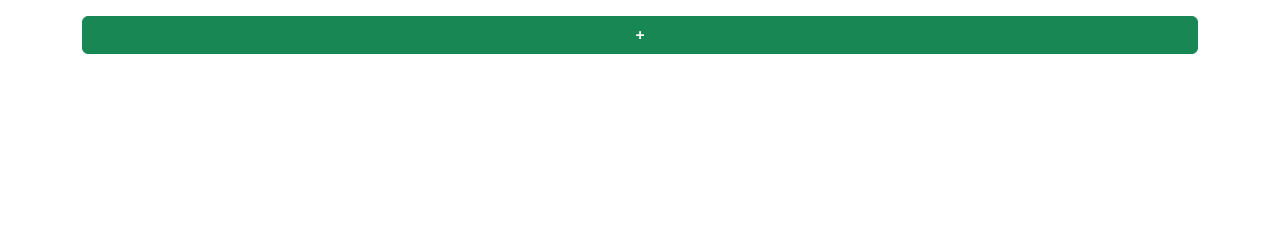
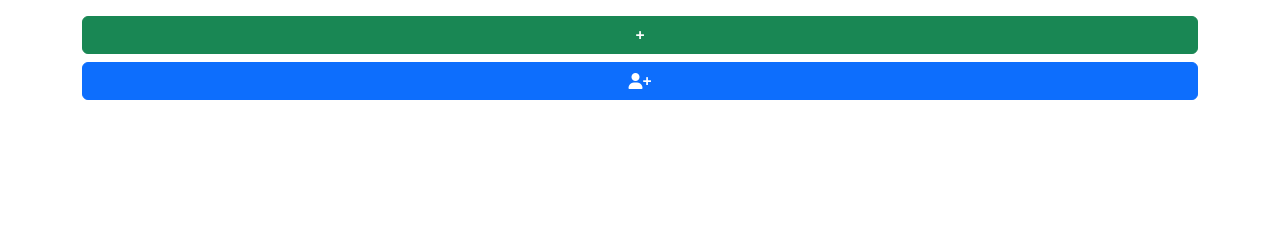
Before and after one commit to Alexilian/djangoARendre, a Django app: page /userTasks/list/ in a window 1280 px wide. Shown: the part 193-433 px from the top of the page. Run offline with Django 3.2, Linux system fonts and the light colour scheme; some libraries are stand-ins or nearby versions.

Commit message:
list by user (on my way)

```diff
--- a/userTasks/templates/list.html
+++ b/userTasks/templates/list.html
@@ -34,12 +34,13 @@ Les Tâches
                 <i class="fas fa-lock-open"></i>
                 {% endif %}
             </td>
-            <td><button class="btn btn-primary">Modifier</button></td>
-            <td><a href="/userTasks/list/delete/{{elem.id}}"><button class="btn btn-danger">Supprimer</button></a></td>
-            <td><a href="/userTasks/tacheDetail/{{elem.id}}"><button class="btn btn-info"><i class="fa-solid fa-magnifying-glass"></i></button></a></td>
+            <td><a href="/userTasks/editTask/{{elem.id}}/"><button class="btn btn-primary">Modifier</button></a></td>
+            <td><a href="/userTasks/list/delete/{{elem.id}}/"><button class="btn btn-danger">Supprimer</button></a></td>
+            <td><a href="/userTasks/tacheDetail/{{elem.id}}/"><button class="btn btn-info"><i class="fa-solid fa-magnifying-glass"></i></button></a></td>
         </tr>
     </tbody>
     {% endfor %}
 </table>
-<a href="../addTask/"><button class="btn btn-success" style="width: 100%; font-weight: bolder;">+</button></a>
+<a href="/userTasks/addTask/"><button class="btn btn-success mb-2" style="width: 100%; font-weight: bolder;">+</button></a>
+<a href="/userTasks/addUser/"><button class="btn btn-primary" style="width: 100%; font-weight: bolder;"><i class="fa-solid fa-user"></i>+</button></a>
 {% endblock %}
--- a/userTasks/templates/users.html
+++ b/userTasks/templates/users.html
@@ -26,5 +26,5 @@ Les Tâches
     </tbody>
     {% endfor %}
 </table>
-<a href="../addUser/"><button class="btn btn-success" style="width: 100%; font-weight: bolder;">+</button></a>
+<a href="/userTasks/addUser/"><button class="btn btn-primary" style="width: 100%; font-weight: bolder;"><i class="fa-solid fa-user"></i>+</button></a>
 {% endblock %}
--- a/userTasks/urls.py
+++ b/userTasks/urls.py
@@ -3,10 +3,11 @@ from . import views
 
 urlpatterns = [
     path ('list/', views.task_list, name='list'),
-    path ('list/<param1>/<param2>', views.task_list, name='list'),
+    path ('list/<param1>/<param2>/', views.task_list, name='list'),
     path('addTask/', views.task ,name='task'),
-    path('tacheDetail/<param>', views.task_detail, name='detail'),
+    path('editTask/<param>/', views.task_edit ,name='task'),
+    path('tacheDetail/<param>/', views.task_detail, name='detail'),
     path ('users/', views.user_list, name='list'),
     path('addUser/', views.user ,name='task'),
-    path ('users/<param1>/<param2>', views.user_list, name='list'),
+    path ('users/<param1>/<param2>/', views.user_list, name='list'),
     ]
--- a/userTasks/views.py
+++ b/userTasks/views.py
@@ -23,13 +23,13 @@ def task_detail(request, param):
     objet = Task.objects.get(id=param)
     return render(request, template_name = 'detail.html', context = {'objet' : objet})
 
-
 def user_list(request, param1="", param2=""):
     if param1 == "delete":
         User.objects.get(id=param2).delete()
+    elif param1 == "user":
+        User.objects.get(user=user)
     objets = User.objects.all().order_by('name')
     return render(request, template_name = 'users.html', context = {'objets' : objets})
-
 
 class TaskForm(ModelForm):
     def __init__(self, *args, **kwargs):
@@ -77,3 +77,14 @@ def user(request):
             objets = User.objects.all().order_by('name')
             return render(request, template_name = 'users.html', context = {'objets' : objets})
     return render(request ,'addUser.html', {'user_form':user_form})
+
+def task_edit(request, param):
+    task = Task.objects.get(id=param)
+    if request.method == 'POST':
+        form = TaskForm(request.POST, instance=task)
+        if form.is_valid():
+            form.save()
+            return render(request, template_name = 'detail.html', context = {'objet' : task})
+    else:
+        form = TaskForm(instance=task)
+    return render(request,'updateTask.html',{'form': form})
```
Also changed, not shown: userTasks/templates/updateTask.html (added, +7 -0 lines), userTasks/migrations/0001_initial.py.
